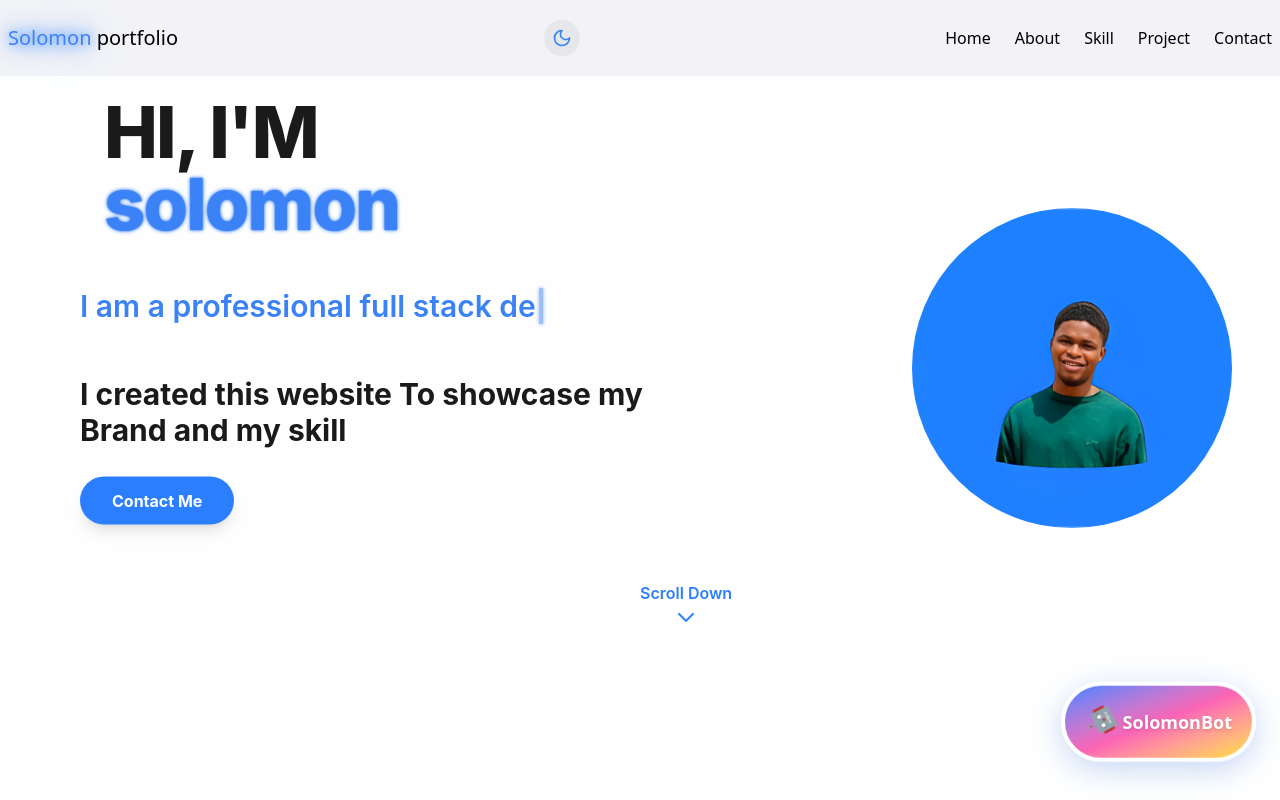
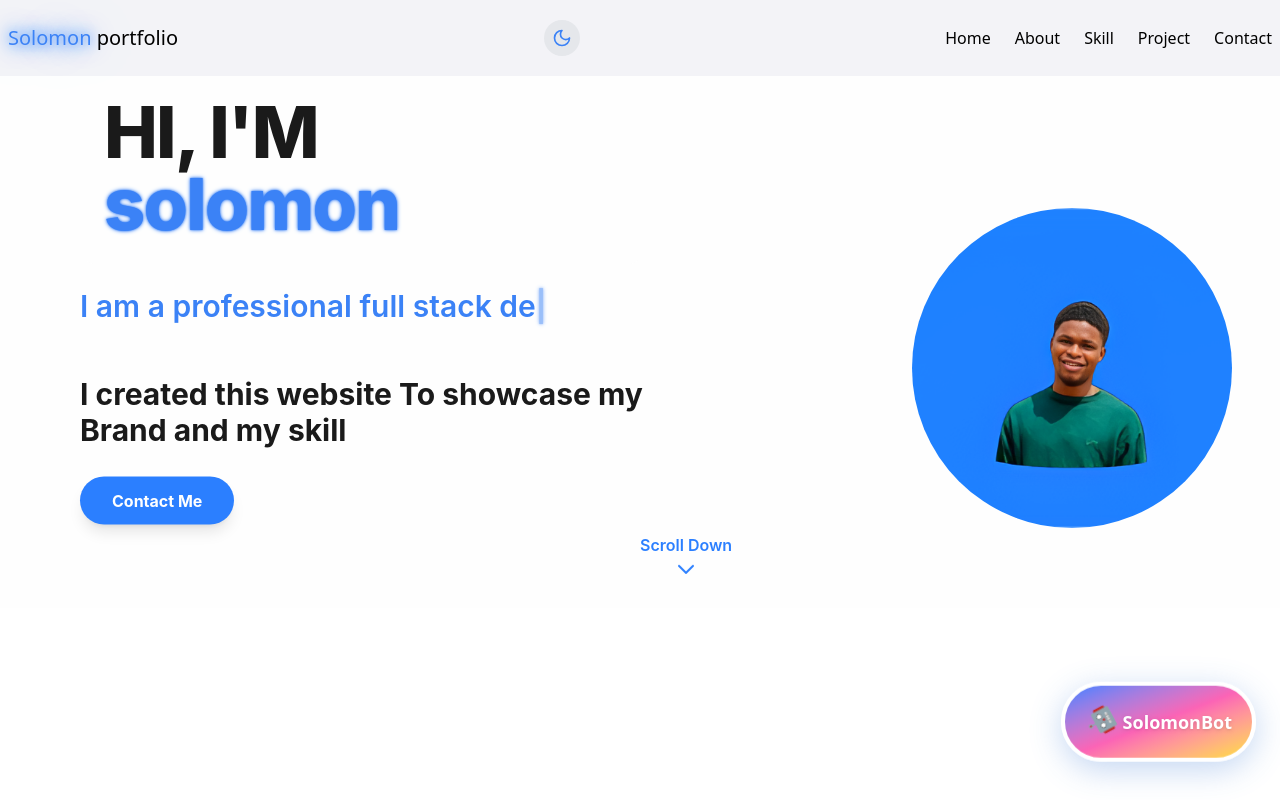
Before and after one commit to iyousojo/Agonixtechsolutions, a React (Vite) app: page / in a window 1280 px wide. Shown: the top 800 px of the page. Built offline with nearby package versions, Linux system fonts and the light colour scheme; grey boxes are pictures that could not be loaded.

Commit message:
working on the resposive banner

```diff
--- a/src/Bannner.jsx
+++ b/src/Bannner.jsx
@@ -60,7 +60,7 @@ function Banner() {
     <div
       className="flex w-full p-4 sm:p-8 md:p-12 mt-8 mb-8 banner-bg banner-text relative"
       style={{
-        minHeight: "80vh",
+        minHeight: "70vh",
         marginTop: "1rem",
         fontFamily:
           "'Inter', 'Segoe UI', 'Helvetica Neue', Arial, 'Liberation Sans', sans-serif",
```
